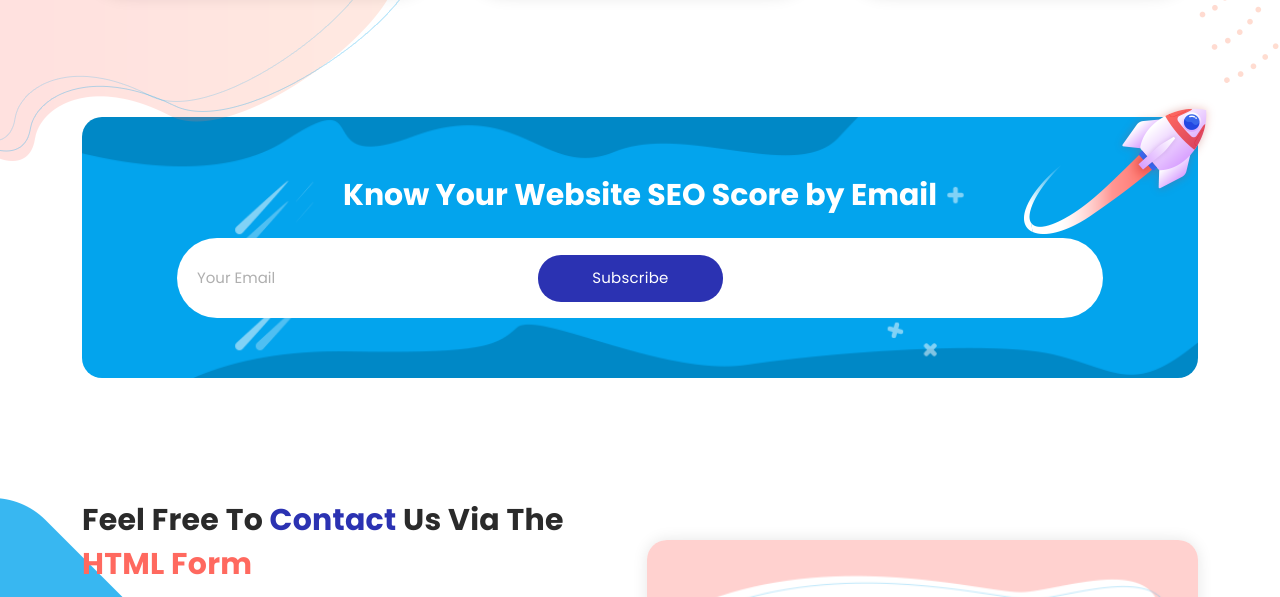
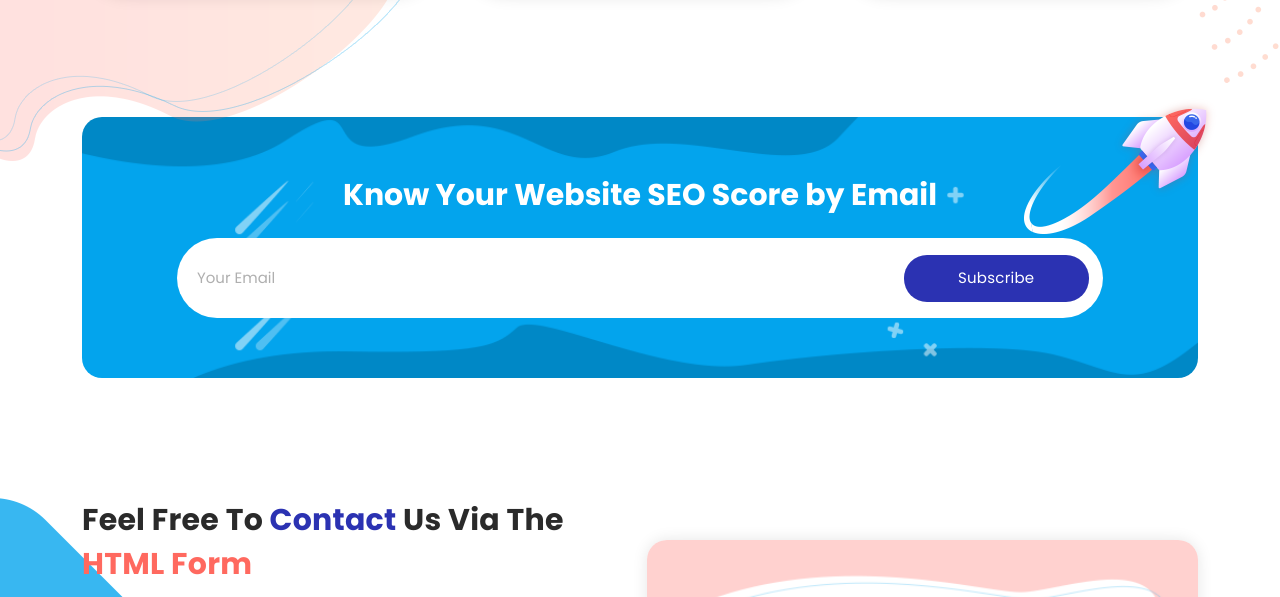
Before and after one commit to muradaghazade/TechCamp-Lawyer-Project, a plain HTML site: page index.html in a window 1280 px wide. Shown: the part 2206-2803 px from the top of the page. Drawn offline with Linux system fonts and the light colour scheme.

Commit message:
email update

```diff
--- a/assets/css/templatemo-onix-digital.css
+++ b/assets/css/templatemo-onix-digital.css
@@ -1408,7 +1408,7 @@ Subscribe kodu
 }
 
 .subscribe .inner-content form input {
-  width: 38.5%;
+  width: 78%;
   margin-top: 20px;
   line-height: 40px;
   background-color: transparent;
```
